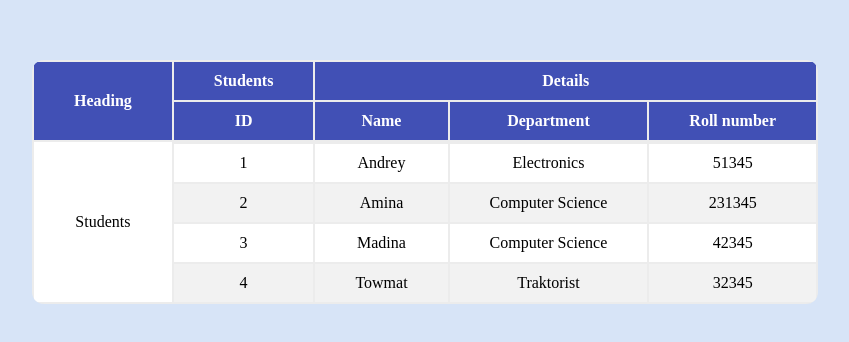
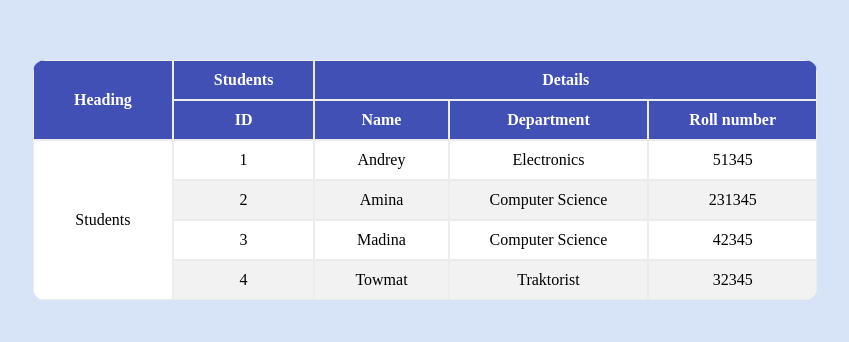
Before and after one commit to kayumovmuhammad/technohub_homework, a plain HTML site: page homework_1/index.html in a window 1280 px wide. Shown: the part 130-472 px from the top of the page, without its empty margins (215-1064 px from the left). Drawn offline with Linux system fonts and the light colour scheme.

Commit message:
homework #1.1

```diff
--- a/homework_1/style.css
+++ b/homework_1/style.css
@@ -12,7 +12,7 @@ table {
     overflow: hidden;
     border-radius: 12px;
 
-    background-color: #ececec;
+    border-spacing: 0px;
 }
 
 .table_1_head {
@@ -32,19 +32,12 @@ tbody tr:hover:not(:first-child) {
     background-color: #e6f7ff;
 }
 
-
-td {
-    text-align: center;
+td,
+th {
     padding-left: 40px;
     padding-right: 40px;
     padding-top: 10px;
     padding-bottom: 10px;
+    text-align: center;
+    border: 1px solid #ececec;
 }
-
-th {
-    text-align: center;
-    padding-left: 40px;
-    padding-right: 40px;
-    padding-top: 10px;
-    padding-bottom: 10px;
-}
```
